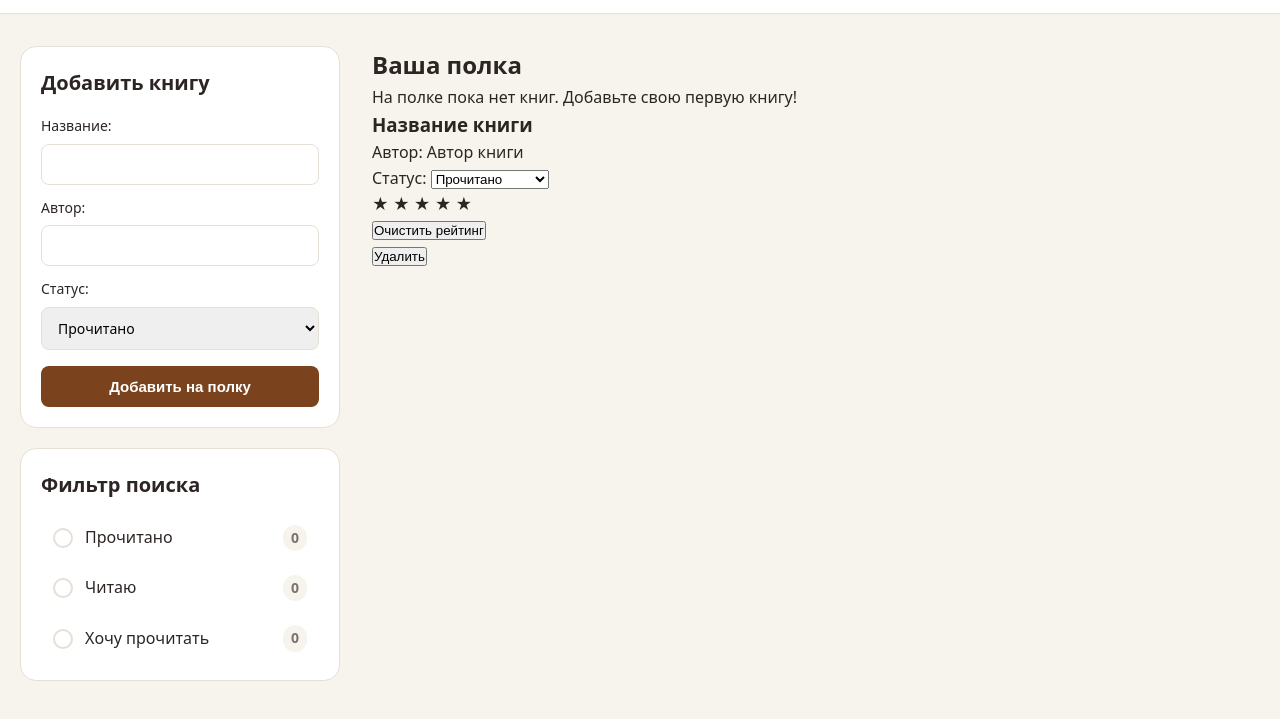
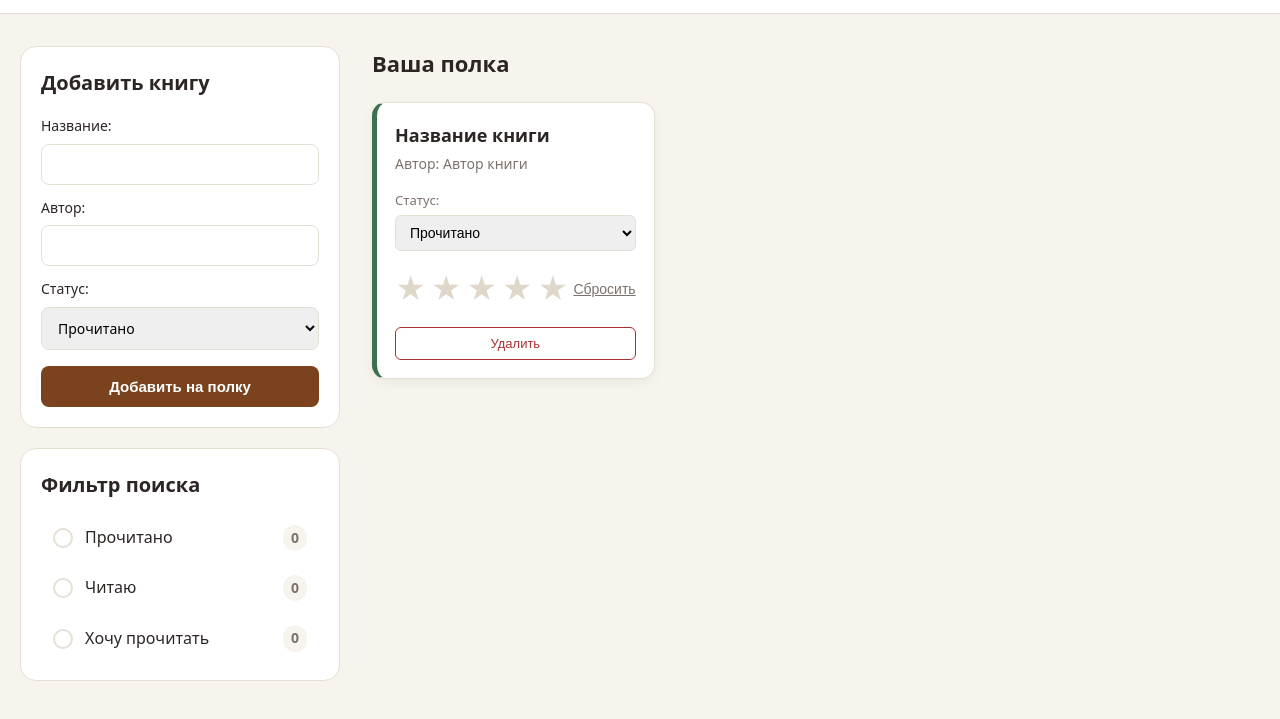
Before and after one commit to d0kus/book-shelf, a plain HTML site: page index.html in a window 1280 px wide. Shown: the part 57-776 px from the top of the page. Drawn offline with Linux system fonts and the light colour scheme.

Commit message:
feat: стилизация карточки книги и динамических статусов
Настроены стили карточки книги, цветовая индикация статусов через data-status, блок оценки и оформление пустого состояния.

```diff
--- a/index.html
+++ b/index.html
@@ -30,7 +30,7 @@
                 <select id="status" name="status">
                     <option value="read">Прочитано</option>
                     <option value="reading">Читаю</option>
-                    <option value="want_to_read">Хочу прочитать</option>
+                    <option value="want">Хочу прочитать</option>
                 </select>
 
                 <button type="submit">Добавить на полку</button>
@@ -51,7 +51,7 @@
                 <span class="reading-count count-badge">0</span>
               </label>
               <label class="filter-item">
-                <input type="checkbox" id="filterWantToRead" name="filterStatus" value="want_to_read">
+                <input type="checkbox" id="filterWantToRead" name="filterStatus" value="want">
                 <span class="filter-text">Хочу прочитать</span>
                 <span class="want-to-read-count count-badge">0</span>
               </label>
@@ -61,10 +61,13 @@
 
     <main class="main">
         <h2>Ваша полка</h2>
+         <div class="empty_message" id="emptyMessage">
+            <p class="empty_text">На полке пока нет книг</p>
+            <span class="empty_subtext">Добавьте свою первую книгу с помощью формы слева</span>
+         </div>
         <div class="books_list" id="booksList">
-            <p class="empty_message" id="emptyMessage">На полке пока нет книг. Добавьте свою первую книгу!</p>
             <!-- Список книг будет отображаться здесь -->
-            <div class="book_card">
+            <div class="book_card" data-status="read">
                 <div class="book_info">
                     <h3 class="book_title">Название книги</h3>
                     <p class="book_author">Автор: Автор книги</p>
@@ -75,7 +78,7 @@
                     <select class="statusSelect">
                         <option value="read">Прочитано</option>
                         <option value="reading">Читаю</option>
-                        <option value="want_to_read">Хочу прочитать</option>
+                        <option value="want">Хочу прочитать</option>
                     </select>
                 </div>
 
@@ -88,7 +91,7 @@
                         <span class="star" data-value="5">&#9733;</span>
                     </div>
 
-                    <button type="button" class="clear-rating">Очистить рейтинг</button>
+                    <button type="button" class="clear-rating">Сбросить</button>
                 </div>
 
                 <div class="book_actions">
--- a/style/style.css
+++ b/style/style.css
@@ -50,6 +50,8 @@ body{
   max-width: 1350px;
   margin: 0 auto;
   padding: 16px 20px;
+  flex-wrap: wrap;
+  gap: 12px;
 }
 
 .header_title{
@@ -213,3 +215,145 @@ body{
  padding: 2px 8px;
  border-radius: 12px;
 }
+
+.main{
+  flex-grow: 1;
+  display: flex;
+  flex-direction: column;
+}
+
+.main h2{
+  font-size: 22px;
+  margin-bottom: 20px;
+}
+
+.books_list{
+  display: grid;
+  grid-template-columns: repeat(auto-fill, minmax(260px, 1fr));
+  gap: 20px;
+  align-items: start;
+}
+
+.empty_message{
+  width: 100%;
+  color: var(--text-muted);
+  text-align: center;
+  padding: 50px 20px;
+  display: none;
+}
+
+.empty_text{
+  font-size: 18px;
+  font-weight: 600;
+  color: var(--text-main);
+  margin-bottom: 6px;
+}
+
+.empty_subtext{
+  font-size: 14px;
+  color: var(--text-muted);
+}
+
+.book_card{
+  background-color: var(--bg-card);
+  border: 1px solid var(--border-color);
+  border-radius: 14px;
+  border-left: 5px solid var(--border-color);
+  padding: 18px;
+  box-shadow: 0 4px 12px rgba(0, 0, 0, 0.05);
+  display: flex;
+  flex-direction: column;
+  gap: 14px;
+  justify-content: space-between;
+}
+
+.book_card[data-status="read"]{
+  border-left-color: var(--status-read);
+}
+.book_card[data-status="reading"]{
+  border-left-color: var(--status-reading);
+}
+.book_card[data-status="want"]{
+  border-left-color: var(--status-want);
+}
+
+.book_title{
+  font-size: 18px;
+  font-weight: 700;
+  color: var(--text-main);
+  word-break: break-word;
+}
+
+.book_author{
+  font-size: 14px;
+  color: var(--text-muted);
+  margin-top: 4px;
+  word-break: break-word;
+}
+
+.book-status-control .statusSelect{
+  width: 100%;
+  padding: 8px 10px;
+  border: 1px solid var(--border-color);
+  border-radius: 6px;
+  font-size: 14px;
+}
+
+.book-status-control .statusLabel{
+  font-size: 13px;
+  font-weight: 500;
+  color: var(--text-muted);
+  margin-bottom: 4px;
+  display: block;
+}
+
+.book-rating-control{
+  display: flex;
+  align-items: center;
+  justify-content: space-between;
+}
+
+.book-rating-control.hidden{
+  display: none;
+}
+
+.star{
+  font-size: 30px;
+  cursor: pointer;
+  color: var(--star-empty);
+  transition: color 0.2s;
+}
+
+.star.active{
+  color: var(--star-active);
+}
+
+.clear-rating{
+  background: none;
+  border: none;
+  font-size: 14px;
+  color: var(--text-muted);
+  cursor: pointer;
+  text-decoration: underline;
+}
+
+.clear-rating:hover{
+  color: var(--text-main);
+}
+
+.book_actions .btn-delete{
+  width: 100%;
+  padding: 8px;
+  background-color: transparent;
+  border: 1px solid var(--danger);
+  border-radius: 6px;
+  color: var(--danger);
+  font-size: 13px;
+  font-weight: 500;
+  cursor: pointer;
+}
+
+.book_actions .btn-delete:hover{
+  background-color: var(--danger);
+  color: #ffffff;
+}
```
